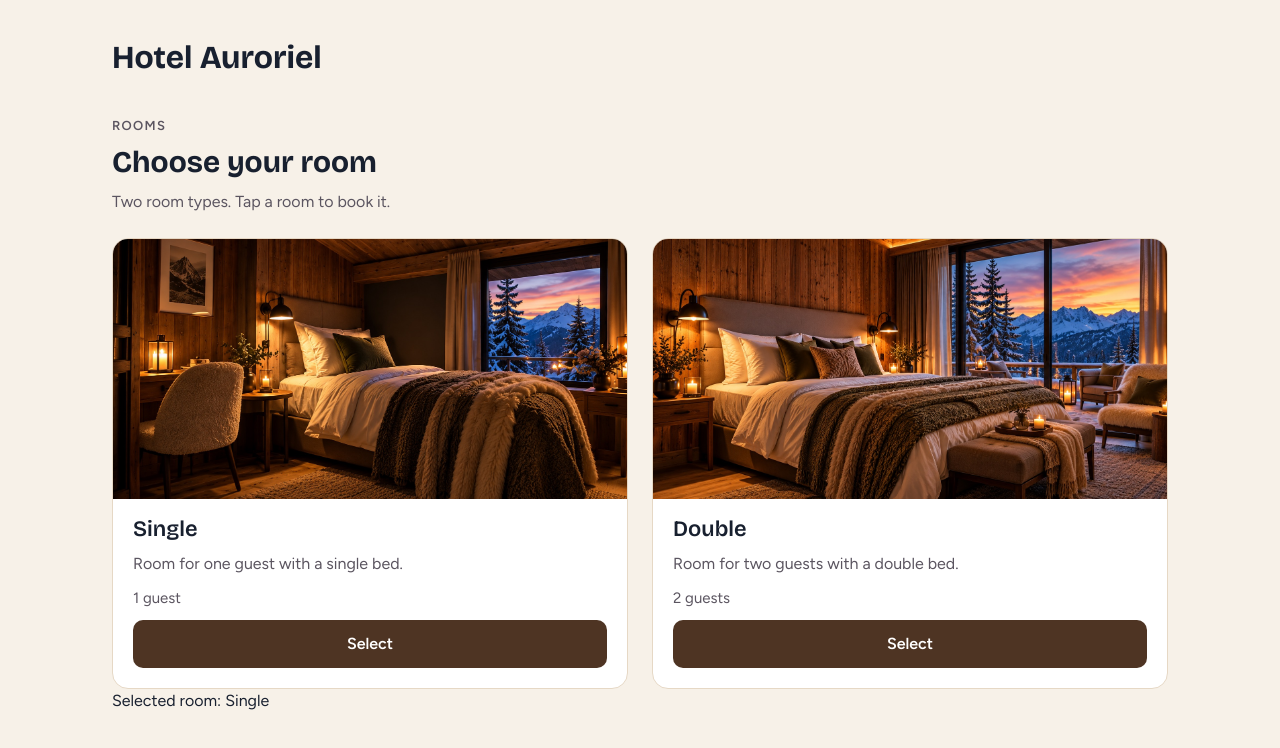
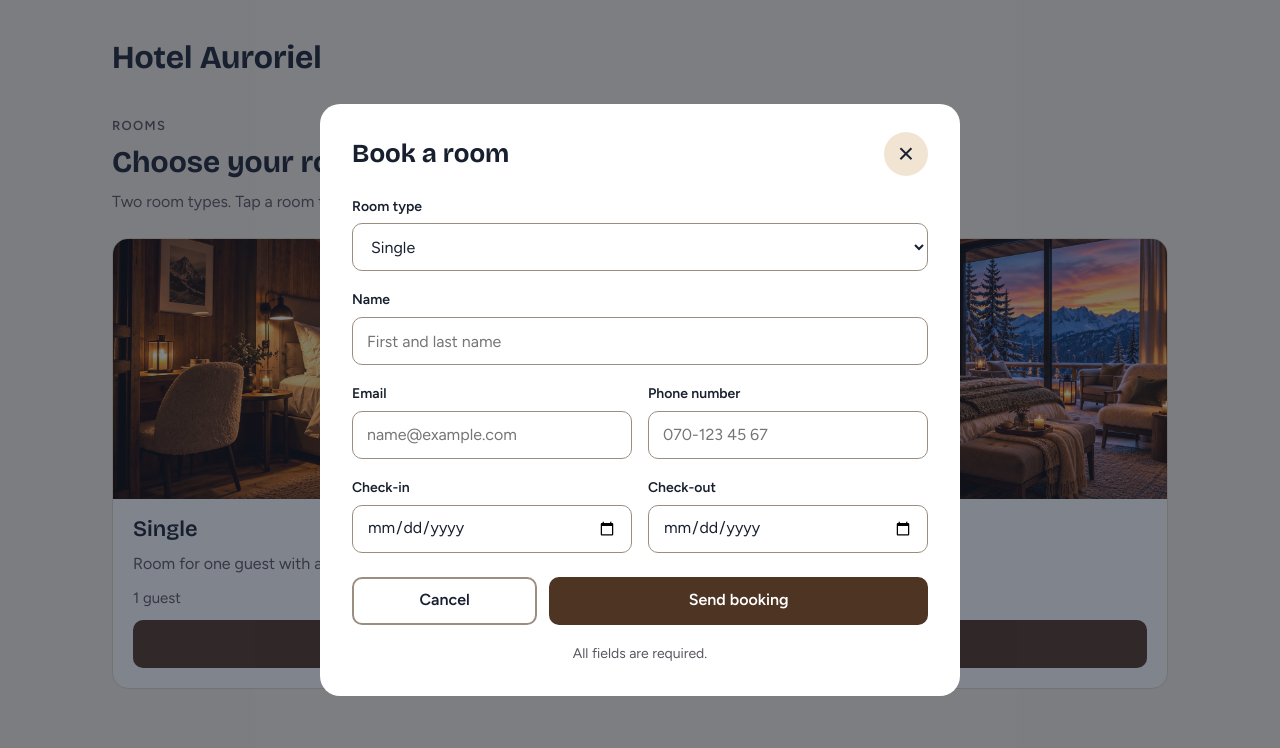
Before and after one commit to jkatariina/hotel-booking-app, a React (Create React App) app in the folder frontend/: page / in a window 1280 px wide. Both pictures are taken after a click on the button 370 px from the left and 369 px from the top of the page. Shown: the top 748 px of the page. Built offline with nearby package versions, Linux system fonts and the light colour scheme.

Commit message:
feat(frontend): add booking form

```diff
--- a/frontend/src/App.js
+++ b/frontend/src/App.js
@@ -1,5 +1,6 @@
 import { useState } from "react";
 import RoomCard from "./components/RoomCard";
+import BookingForm from "./components/BookingForm";
 
 const ROOMS = [
 	{
@@ -34,7 +35,9 @@ function App() {
 					))}
 				</div>
 			</section>
-			{selectedRoom && <p>Selected room: {selectedRoom}</p>}
+			{selectedRoom && (
+				<BookingForm roomType={selectedRoom} onClose={() => setSelectedRoom(null)} />
+			)}
 		</main>
 	);
 }
--- /dev/null
+++ b/frontend/src/components/BookingForm.js
@@ -0,0 +1,121 @@
+import { useState } from "react";
+
+function BookingForm({ roomType, onClose }) {
+	const [form, setForm] = useState({
+		room_type: roomType,
+		guest_name: "",
+		guest_email: "",
+		guest_phone: "",
+		check_in: "",
+		check_out: "",
+	});
+
+	const handleChange = (e) => {
+		const { name, value } = e.target;
+		setForm({ ...form, [name]: value });
+	};
+
+	const handleSubmit = (e) => {
+		e.preventDefault();
+	};
+
+	return (
+		<div className="booking-overlay">
+			<div className="booking-dialog" role="dialog" aria-modal="true" aria-labelledby="booking-title">
+				<div className="booking-header">
+					<h2 id="booking-title">Book a room</h2>
+					<button type="button" className="close-button" aria-label="Close" onClick={onClose}>
+						<span aria-hidden="true">×</span>
+					</button>
+				</div>
+
+				<form className="booking-form" onSubmit={handleSubmit}>
+					<div className="field">
+						<label htmlFor="room_type">Room type</label>
+						<select id="room_type" name="room_type" value={form.room_type} onChange={handleChange}>
+							<option value="Single">Single</option>
+							<option value="Double">Double</option>
+						</select>
+					</div>
+
+					<div className="field">
+						<label htmlFor="guest_name">Name</label>
+						<input
+							id="guest_name"
+							name="guest_name"
+							type="text"
+							placeholder="First and last name"
+							value={form.guest_name}
+							onChange={handleChange}
+							required
+						/>
+					</div>
+
+					<div className="field-row">
+						<div className="field">
+							<label htmlFor="guest_email">Email</label>
+							<input
+								id="guest_email"
+								name="guest_email"
+								type="email"
+								placeholder="name@example.com"
+								value={form.guest_email}
+								onChange={handleChange}
+								required
+							/>
+						</div>
+						<div className="field">
+							<label htmlFor="guest_phone">Phone number</label>
+							<input
+								id="guest_phone"
+								name="guest_phone"
+								type="tel"
+								placeholder="070-123 45 67"
+								value={form.guest_phone}
+								onChange={handleChange}
+								required
+							/>
+						</div>
+					</div>
+
+					<div className="field-row">
+						<div className="field">
+							<label htmlFor="check_in">Check-in</label>
+							<input
+								id="check_in"
+								name="check_in"
+								type="date"
+								value={form.check_in}
+								onChange={handleChange}
+								required
+							/>
+						</div>
+						<div className="field">
+							<label htmlFor="check_out">Check-out</label>
+							<input
+								id="check_out"
+								name="check_out"
+								type="date"
+								value={form.check_out}
+								onChange={handleChange}
+								required
+							/>
+						</div>
+					</div>
+
+					<div className="form-actions">
+						<button type="button" className="button-secondary" onClick={onClose}>
+							Cancel
+						</button>
+						<button type="submit" className="button">
+							Send booking
+						</button>
+					</div>
+					<p className="form-note">All fields are required.</p>
+				</form>
+			</div>
+		</div>
+	);
+}
+
+export default BookingForm;
--- a/frontend/src/index.css
+++ b/frontend/src/index.css
@@ -7,6 +7,7 @@
 	--color-muted: #5b5560;
 	--color-accent: #4e3423;
 	--color-accent-dark: #3a2618;
+	--color-field-border: #9a8e80;
 	--font-heading: "Bricolage Grotesque", system-ui, sans-serif;
 	--font-body: "Figtree", system-ui, sans-serif;
 }
@@ -161,6 +162,122 @@ h1 {
 	outline-offset: 3px;
 }
 
+.booking-overlay {
+	position: fixed;
+	inset: 0;
+	z-index: 10;
+	display: flex;
+	overflow-y: auto;
+	background: var(--color-surface);
+}
+
+.booking-dialog {
+	width: 100%;
+	display: flex;
+	flex-direction: column;
+	gap: 20px;
+	padding: 16px 20px 32px;
+	background: var(--color-surface);
+}
+
+.booking-header {
+	display: flex;
+	justify-content: space-between;
+	align-items: center;
+	gap: 12px;
+}
+
+.booking-header h2 {
+	font-size: 26px;
+	font-weight: 700;
+}
+
+.close-button {
+	width: 44px;
+	height: 44px;
+	flex-shrink: 0;
+	display: flex;
+	align-items: center;
+	justify-content: center;
+	border: 0;
+	border-radius: 50%;
+	background: var(--color-sand);
+	color: var(--color-text);
+	font-size: 28px;
+	line-height: 1;
+	cursor: pointer;
+}
+
+.booking-form {
+	display: flex;
+	flex-direction: column;
+	gap: 18px;
+}
+
+.field {
+	display: flex;
+	flex-direction: column;
+	gap: 6px;
+}
+
+.field label {
+	font-size: 14px;
+	font-weight: 600;
+}
+
+.field input,
+.field select {
+	width: 100%;
+	height: 48px;
+	padding: 0 14px;
+	border: 1px solid var(--color-field-border);
+	border-radius: 10px;
+	background: var(--color-surface);
+	color: inherit;
+	font: inherit;
+}
+
+.field-row {
+	display: grid;
+	gap: 18px;
+}
+
+.form-actions {
+	display: flex;
+	gap: 12px;
+	margin-top: 6px;
+}
+
+.form-actions .button {
+	flex: 2;
+}
+
+.button-secondary {
+	flex: 1;
+	min-height: 48px;
+	border: 2px solid var(--color-field-border);
+	border-radius: 10px;
+	background: var(--color-surface);
+	color: var(--color-text);
+	font: inherit;
+	font-weight: 600;
+	cursor: pointer;
+}
+
+.field input:focus-visible,
+.field select:focus-visible,
+.close-button:focus-visible,
+.button-secondary:focus-visible {
+	outline: 3px solid var(--color-accent);
+	outline-offset: 2px;
+}
+
+.form-note {
+	font-size: 14px;
+	color: var(--color-muted);
+	text-align: center;
+}
+
 @media (min-width: 600px) {
 	main {
 		padding: 40px 32px 72px;
@@ -173,6 +290,23 @@ h1 {
 	.room-card-image {
 		height: 220px;
 	}
+
+	.booking-overlay {
+		padding: 32px;
+		background: rgba(24, 32, 47, 0.55);
+	}
+
+	.booking-dialog {
+		max-width: 560px;
+		margin: auto;
+		padding: 28px 32px 32px;
+		border-radius: 20px;
+	}
+
+	.field-row {
+		grid-template-columns: repeat(2, minmax(0, 1fr));
+		gap: 16px;
+	}
 }
 
 @media (min-width: 1024px) {
@@ -184,4 +318,8 @@ h1 {
 	.room-card-image {
 		height: 260px;
 	}
+
+	.booking-dialog {
+		max-width: 640px;
+	}
 }
```
